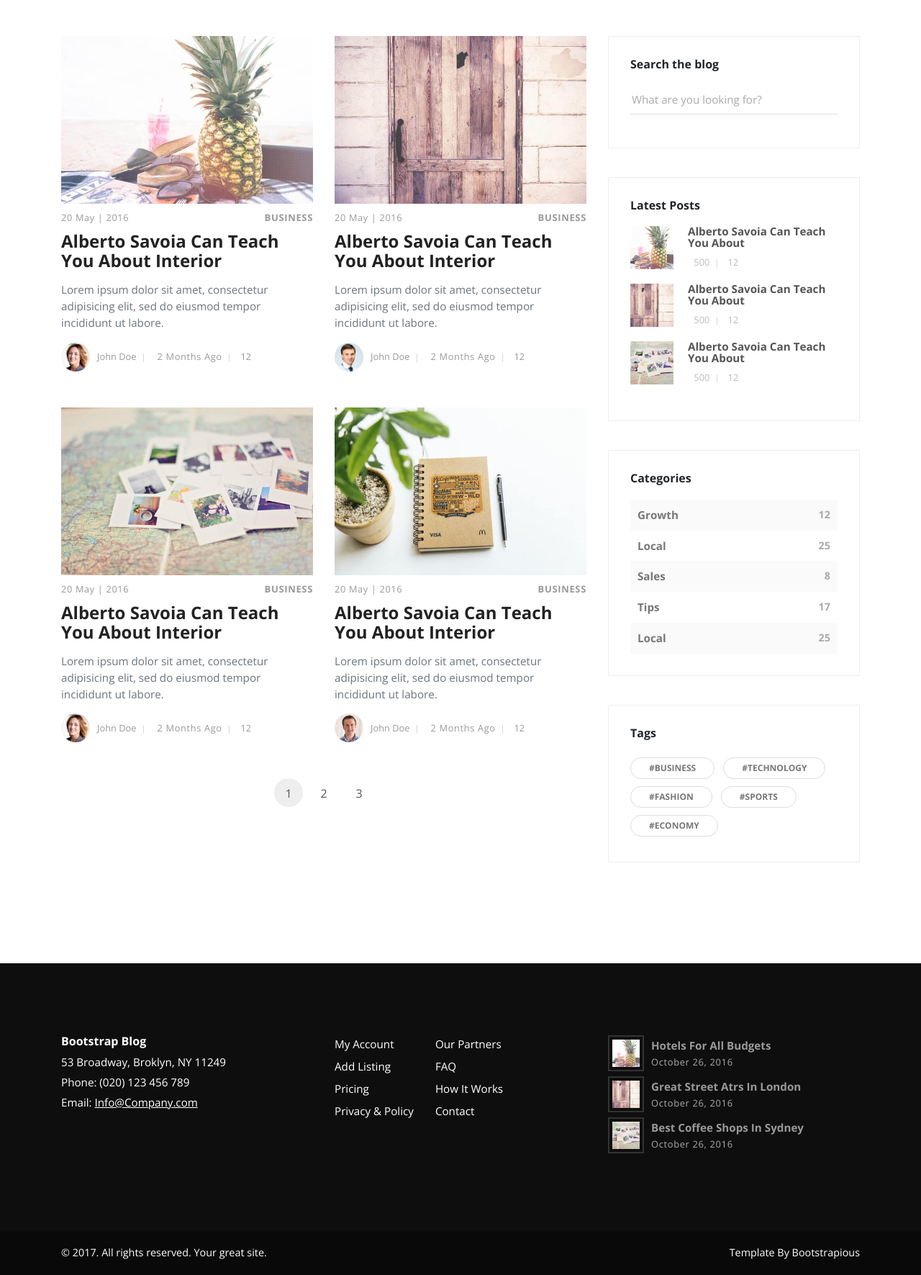
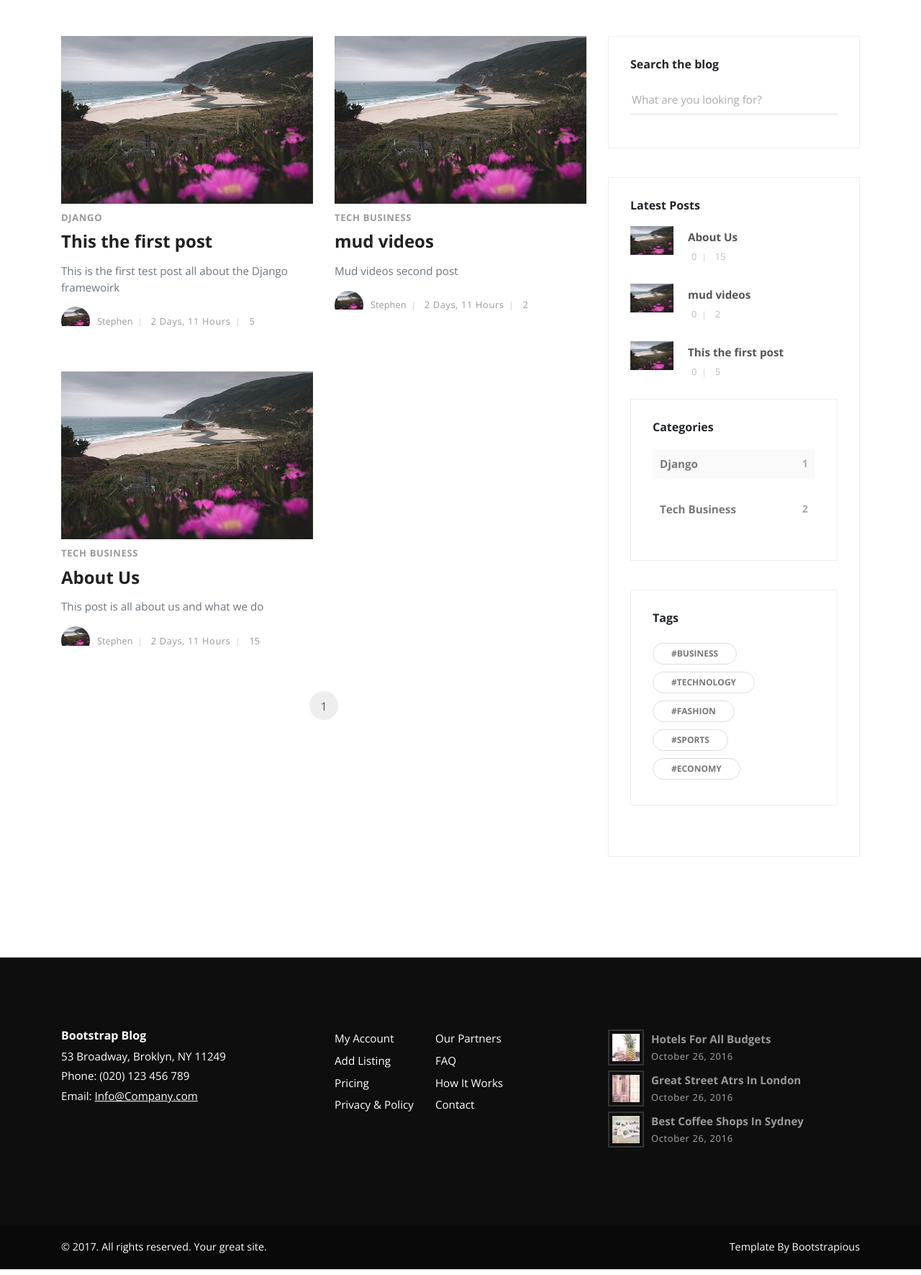
Before and after one commit to Krom121/dj_blog, a Django app: page /blog/ in a window 1280 px wide. Shown: the part 81-1852 px from the top of the page at 72% size. Run offline with Django 3.2, Linux system fonts and the light colour scheme; data comes from the database, SQL or seed files in the repository; both versions use the stored data as it was after the commit; some libraries are stand-ins or nearby versions.

Commit message:
blog/models/urls/views/template

```diff
--- a/blog/templates/blog.html
+++ b/blog/templates/blog.html
@@ -7,87 +7,46 @@
         <main class="posts-listing col-lg-8">
           <div class="container">
             <div class="row">
+
               <!-- post -->
+
+              {% for post in queryset %}
+
               <div class="post col-xl-6">
-                <div class="post-thumbnail"><a href="post.html"><img src="img/blog-post-1.jpeg" alt="..." class="img-fluid"></a></div>
+                <div class="post-thumbnail"><a href="{{ post.get_absolute_url }}"><img src="{{ post.thumbnail.url }}" alt="..." class="img-fluid"></a></div>
                 <div class="post-details">
                   <div class="post-meta d-flex justify-content-between">
-                    <div class="date meta-last">20 May | 2016</div>
-                    <div class="category"><a href="#">Business</a></div>
-                  </div><a href="post.html">
-                    <h3 class="h4">Alberto Savoia Can Teach You About Interior</h3></a>
-                  <p class="text-muted">Lorem ipsum dolor sit amet, consectetur adipisicing elit, sed do eiusmod tempor incididunt ut labore.</p>
+                    <!--<div class="date meta-last">20 May | 2016</div>-->
+                    <div class="category">
+                  {% for cat in post.categories.all %}
+                    <a href="#">{{ cat }}</a>
+                  {% endfor %}
+                    </div>
+                  </div><a href="{{ post.get_absolute_url }}">
+                    <h3 class="h4">{{ post.title }}</h3></a>
+                  <p class="text-muted">{{ post.overview|safe }}</p>
                   <footer class="post-footer d-flex align-items-center"><a href="#" class="author d-flex align-items-center flex-wrap">
-                      <div class="avatar"><img src="img/avatar-3.jpg" alt="..." class="img-fluid"></div>
-                      <div class="title"><span>John Doe</span></div></a>
-                    <div class="date"><i class="icon-clock"></i> 2 months ago</div>
-                    <div class="comments meta-last"><i class="icon-comment"></i>12</div>
+                      <div class="avatar"><img src="{{ post.author.profile_image.url }}" alt="..." class="img-fluid"></div>
+                      <div class="title"><span>{{ post.author.user.username }}</span></div></a>
+                    <div class="date"><i class="icon-clock"></i>{{ post.timestamp|timesince }}</div>
+                    <div class="comments meta-last"><i class="icon-comment"></i>{{ post.comment_count }}</div>
                   </footer>
                 </div>
               </div>
-              <!-- post             -->
-              <div class="post col-xl-6">
-                <div class="post-thumbnail"><a href="post.html"><img src="img/blog-post-2.jpg" alt="..." class="img-fluid"></a></div>
-                <div class="post-details">
-                  <div class="post-meta d-flex justify-content-between">
-                    <div class="date meta-last">20 May | 2016</div>
-                    <div class="category"><a href="#">Business</a></div>
-                  </div><a href="post.html">
-                    <h3 class="h4">Alberto Savoia Can Teach You About Interior</h3></a>
-                  <p class="text-muted">Lorem ipsum dolor sit amet, consectetur adipisicing elit, sed do eiusmod tempor incididunt ut labore.</p>
-                  <div class="post-footer d-flex align-items-center"><a href="#" class="author d-flex align-items-center flex-wrap">
-                      <div class="avatar"><img src="img/avatar-2.jpg" alt="..." class="img-fluid"></div>
-                      <div class="title"><span>John Doe</span></div></a>
-                    <div class="date"><i class="icon-clock"></i> 2 months ago</div>
-                    <div class="comments meta-last"><i class="icon-comment"></i>12</div>
-                  </div>
-                </div>
-              </div>
-              <!-- post             -->
-              <div class="post col-xl-6">
-                <div class="post-thumbnail"><a href="post.html"><img src="img/blog-post-3.jpeg" alt="..." class="img-fluid"></a></div>
-                <div class="post-details">
-                  <div class="post-meta d-flex justify-content-between">
-                    <div class="date meta-last">20 May | 2016</div>
-                    <div class="category"><a href="#">Business</a></div>
-                  </div><a href="post.html">
-                    <h3 class="h4">Alberto Savoia Can Teach You About Interior</h3></a>
-                  <p class="text-muted">Lorem ipsum dolor sit amet, consectetur adipisicing elit, sed do eiusmod tempor incididunt ut labore.</p>
-                  <div class="post-footer d-flex align-items-center"><a href="#" class="author d-flex align-items-center flex-wrap">
-                      <div class="avatar"><img src="img/avatar-3.jpg" alt="..." class="img-fluid"></div>
-                      <div class="title"><span>John Doe</span></div></a>
-                    <div class="date"><i class="icon-clock"></i> 2 months ago</div>
-                    <div class="comments meta-last"><i class="icon-comment"></i>12</div>
-                  </div>
-                </div>
-              </div>
-              <!-- post -->
-              <div class="post col-xl-6">
-                <div class="post-thumbnail"><a href="post.html"><img src="img/blog-post-4.jpeg" alt="..." class="img-fluid"></a></div>
-                <div class="post-details">
-                  <div class="post-meta d-flex justify-content-between">
-                    <div class="date meta-last">20 May | 2016</div>
-                    <div class="category"><a href="#">Business</a></div>
-                  </div><a href="post.html">
-                    <h3 class="h4">Alberto Savoia Can Teach You About Interior</h3></a>
-                  <p class="text-muted">Lorem ipsum dolor sit amet, consectetur adipisicing elit, sed do eiusmod tempor incididunt ut labore.</p>
-                  <div class="post-footer d-flex align-items-center"><a href="#" class="author d-flex align-items-center flex-wrap">
-                      <div class="avatar"><img src="img/avatar-1.jpg" alt="..." class="img-fluid"></div>
-                      <div class="title"><span>John Doe</span></div></a>
-                    <div class="date"><i class="icon-clock"></i> 2 months ago</div>
-                    <div class="comments meta-last"><i class="icon-comment"></i>12</div>
-                  </div>
-                </div>
-              </div>
+
+              {% endfor %}
+
             </div>
             <!-- Pagination -->
             <nav aria-label="Page navigation example">
               <ul class="pagination pagination-template d-flex justify-content-center">
-                <li class="page-item"><a href="#" class="page-link"> <i class="fa fa-angle-left"></i></a></li>
-                <li class="page-item"><a href="#" class="page-link active">1</a></li>
-                <li class="page-item"><a href="#" class="page-link">2</a></li>
-                <li class="page-item"><a href="#" class="page-link">3</a></li>
-                <li class="page-item"><a href="#" class="page-link"> <i class="fa fa-angle-right"></i></a></li>
+                {% if queryset.has_previous %}
+                <li class="page-item"><a href="?{{ page_request_var }}={{ queryset.previous_page_number }}" class="page-link"> <i class="fa fa-angle-left"></i></a></li>
+                {% endif %}
+                <li class="page-item"><a href="?{{ page_request_var }}={{ queryset.number }}" class="page-link active">{{ queryset.number }}</a></li>
+                {% if queryset.has_next %}
+                <li class="page-item"><a href="?{{ page_request_var }}={{ queryset.next_page_number }}" class="page-link"> <i class="fa fa-angle-right"></i></a></li>
+                {% endif %}
               </ul>
             </nav>
           </div>
@@ -111,44 +70,36 @@
               <h3 class="h6">Latest Posts</h3>
             </header>
             <div class="blog-posts"><a href="#">
+
+            {% for post in most_recent %}
+
+              <a href="{{ post.get_absolute_url }}">
                 <div class="item d-flex align-items-center">
-                  <div class="image"><img src="img/small-thumbnail-1.jpg" alt="..." class="img-fluid"></div>
-                  <div class="title"><strong>Alberto Savoia Can Teach You About</strong>
+                  <div class="image"><img src="{{ post.thumbnail.url }}" alt="..." class="img-fluid"></div>
+                  <div class="title"><strong>{{ post.title }}</strong>
                     <div class="d-flex align-items-center">
-                      <div class="views"><i class="icon-eye"></i> 500</div>
-                      <div class="comments"><i class="icon-comment"></i>12</div>
+                      <div class="views"><i class="icon-eye"></i>{{ post.view_count }}</div>
+                      <div class="comments"><i class="icon-comment"></i>{{ post.comment_count }}</div>
                     </div>
                   </div>
-                </div></a><a href="#">
-                <div class="item d-flex align-items-center">
-                  <div class="image"><img src="img/small-thumbnail-2.jpg" alt="..." class="img-fluid"></div>
-                  <div class="title"><strong>Alberto Savoia Can Teach You About</strong>
-                    <div class="d-flex align-items-center">
-                      <div class="views"><i class="icon-eye"></i> 500</div>
-                      <div class="comments"><i class="icon-comment"></i>12</div>
-                    </div>
-                  </div>
-                </div></a><a href="#">
-                <div class="item d-flex align-items-center">
-                  <div class="image"><img src="img/small-thumbnail-3.jpg" alt="..." class="img-fluid"></div>
-                  <div class="title"><strong>Alberto Savoia Can Teach You About</strong>
-                    <div class="d-flex align-items-center">
-                      <div class="views"><i class="icon-eye"></i> 500</div>
-                      <div class="comments"><i class="icon-comment"></i>12</div>
-                    </div>
-                  </div>
-                </div></a></div>
+                </div>
+              </a>
+
+                {% endfor %}
           </div>
           <!-- Widget [Categories Widget]-->
           <div class="widget categories">
             <header>
               <h3 class="h6">Categories</h3>
             </header>
-            <div class="item d-flex justify-content-between"><a href="#">Growth</a><span>12</span></div>
-            <div class="item d-flex justify-content-between"><a href="#">Local</a><span>25</span></div>
-            <div class="item d-flex justify-content-between"><a href="#">Sales</a><span>8</span></div>
-            <div class="item d-flex justify-content-between"><a href="#">Tips</a><span>17</span></div>
-            <div class="item d-flex justify-content-between"><a href="#">Local</a><span>25</span></div>
+
+            {% for cat in category_count %}
+
+            <div class="item d-flex justify-content-between">
+            <a href="#">{{ cat.categories__title }}</a><span>{{ cat.categories__title__count }}</span></div>
+
+            {% endfor %}
+
           </div>
           <!-- Widget [Tags Cloud Widget]-->
           <div class="widget tags">
--- a/blog/urls.py
+++ b/blog/urls.py
@@ -4,6 +4,6 @@
 
 urlpatterns = [
     path('', index),
-    path('blog/', blog),
-    path('post/', post),
+    path('blog/', blog, name='post-list'),
+    path('post/<slug:slug>/<pk>/', post, name='post-detail'),
 ]
--- a/blog/views.py
+++ b/blog/views.py
@@ -1,6 +1,14 @@
 from django.shortcuts import render
+from django.db.models import Count
+from django.core.paginator import Paginator, EmptyPage, PageNotAnInteger
 from .models import Post
 from marketing.models import Signup
+
+
+def get_category_count():
+    queryset = Post.objects.values('categories__title').annotate(Count('categories__title'))
+
+    return queryset
 
 def index(request):
     featured = Post.objects.filter(featured=True)
@@ -19,7 +27,26 @@
     return render(request, 'index.html', context)
 
 def blog(request):
-    return render(request, 'blog.html', {})
+    category_count = get_category_count()
+    most_recent = Post.objects.order_by('-timestamp')[:3]
+    queryset = Post.objects.all()
+    paginator = Paginator(queryset, 4)
+    page_request_var = 'page'
+    page = request.GET.get(page_request_var)
+    try:
+        paginated_queryset = paginator.page(page)
+    except PageNotAnInteger:
+        paginated_queryset = paginator.page(1)
+    except EmptyPage:
+        paginated_queryset = paginator.page(paginator.num_pages)
 
-def post(request):
+    context = {
+        'queryset': paginated_queryset,
+        'page_request_var': page_request_var,
+        'most_recent': most_recent,
+        'category_count': category_count
+    }
+    return render(request, 'blog.html', context)
+
+def post(request, pk, slug):
     return render(request, 'post.html', {})
```
Also changed, not shown: blog/models.py (+11 -0 lines), db.sqlite3.
